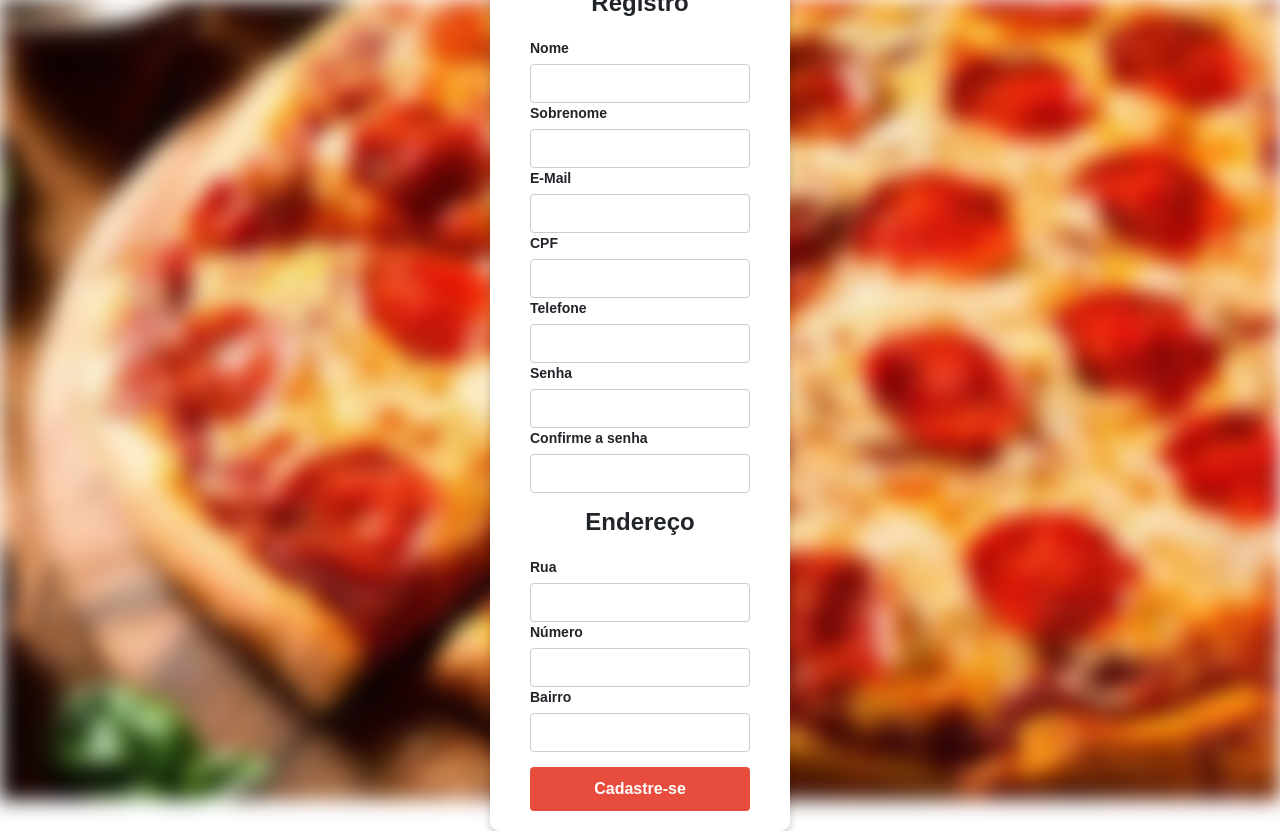
After one commit to rodrigues-renato/pizzaria, a Django app: page /cliente/registrar/ in a window 1280 px wide. The commit adds this page. Run offline with Django 5.2, Linux system fonts and the light colour scheme.

Commit message:
Adição das Views, Urls, e Templates usados para o registro de clientes

```diff
--- /dev/null
+++ b/clientes/forms.py
@@ -0,0 +1,61 @@
+from django import forms
+from django.contrib.auth import forms as form_user
+from .models import CustomUser
+from django.core.exceptions import ValidationError
+
+
+class UserChangeForm(form_user.UserChangeForm):
+    class Meta(form_user.UserChangeForm.Meta):
+        models = CustomUser
+
+
+class UserCreationForm(form_user.UserCreationForm):
+    class Meta(form_user.UserCreationForm.Meta):
+        models = CustomUser
+
+
+class RegisterForm(UserCreationForm):
+    first_name = forms.CharField(
+        required=True,
+        min_length=3,
+    )
+
+    last_name = forms.CharField(
+        required=True,
+        min_length=3,
+    )
+
+    email = forms.EmailField()
+
+    class Meta:
+        model = CustomUser
+        fields = (
+            'first_name',
+            'last_name',
+            'email',
+            'cpf',
+            'rua',
+            'bairro',
+            'numero',
+            'telefone',
+            'password1',
+            'password2',
+        )
+
+    def clean_email(self):
+        email = self.cleaned_data.get('email')
+
+        if CustomUser.objects.filter(email=email).exists():
+            self.add_error(
+                'email', ValidationError('E-mail already exists', code='invalid')
+            )
+
+        return email
+
+
+    def save(self, commit=True):
+        user = super().save(commit=False)
+        user.username = self.cleaned_data['email']
+        if commit:
+            user.save()
+        return user
--- a/clientes/models.py
+++ b/clientes/models.py
@@ -5,7 +5,7 @@ from django.contrib.auth.models import AbstractUser
 
 class CustomUser(AbstractUser):
     cpf = models.CharField(max_length=14, unique=True)
-    endereco = models.TextField()
-    nome = models.CharField(max_length=150)
-    sobrenome = models.CharField(max_length=150, blank=True, null=True)
     telefone = models.CharField(max_length=15)
+    rua = models.CharField(max_length=80)
+    bairro = models.CharField(max_length=80)
+    numero = models.CharField(max_length=10)
--- /dev/null
+++ b/clientes/templates/clientes/registrar.html
@@ -0,0 +1,81 @@
+{% extends "base.html" %}
+{% load static %}
+
+{% block title %}
+Registro
+{% endblock title %}
+
+
+
+{% block bg %}
+<div class="background"></div>
+
+<style>
+    .background {
+        position: absolute;
+        width: 100%;
+        height: 100%;
+        background: url("{% static 'clientes/img/pizza.jpg' %}") no-repeat center center/cover;
+        filter: blur(10px);
+        z-index: -1;
+    }
+</style>
+{% endblock bg %}
+
+{% block content %}
+    <div class="form-container">
+        <h2><b>Registro</b></h2>
+            <form method="POST">
+                {% csrf_token %}
+                {{ form.non_field_errors }}
+                <div class="form-group">
+                    {{ form.first_name.errors }}
+                    <label for="{{ form.first_name.id_for_label }}">Nome</label>
+                    {{ form.first_name }}
+
+                    {{ form.last_name.errors }}
+                    <label for="{{ form.last_name.id_for_label }}">Sobrenome</label>
+                    {{ form.last_name }}
+
+                    {{ form.email.errors }}
+                    <label for="{{ form.email.id_for_label }}">E-Mail</label>
+                    {{ form.email }}
+
+                    {{ form.cpf.errors }}
+                    <label for="{{ form.cpf.id_for_label }}">CPF</label>
+                    {{ form.cpf }}
+
+                    {{ form.telefone.errors }}
+                    <label for="{{ form.telefone.id_for_label }}">Telefone</label>
+                    {{ form.telefone }}
+
+
+                    {{  form.password1.errors }}
+                    <label for="{{ form.password1.id_for_label }}">Senha</label>
+                    {{ form.password1 }}
+
+                    {{  form.password2.errors }}
+                    <label for="{{ form.password2.id_for_label }}">Confirme a senha</label>
+                    {{ form.password2 }}
+                </div>
+
+                <h2><b>Endereço</b></h2>
+
+                <div class="form-group">
+                    {{ form.rua.errors }}
+                    <label for="{{ form.rua.id_for_label }}">Rua</label>
+                    {{ form.rua }}
+
+                    {{ form.numero.errors }}
+                    <label for="{{ form.numero.id_for_label }}">Número</label>
+                    {{ form.numero }}
+
+                    {{ form.bairro.errors }}
+                    <label for="{{ form.bairro.id_for_label }}">Bairro</label>
+                    {{ form.bairro }}
+                </div>
+                    <button type="submit" class="submit-btn">Cadastre-se</button>
+
+                </form>
+    </div>
+{% endblock content %}
--- /dev/null
+++ b/clientes/urls.py
@@ -0,0 +1,8 @@
+from django.urls import path
+from . import views
+app_name = 'clientes'
+
+urlpatterns = [
+    path('registrar/', views.registrar_cliente, name='registrar_cliente'),
+    path('login/', views.logar_cliente, name='logar_cliente'),
+]
--- a/clientes/views.py
+++ b/clientes/views.py
@@ -1,3 +1,25 @@
-from django.shortcuts import render
+from django.shortcuts import render, redirect
+from django.contrib import messages
+from django.urls import reverse_lazy
+from django.views.generic.edit import FormView
+from django.contrib.auth.models import User
+from django.contrib.auth import login
+from .forms import RegisterForm
 
-# Create your views here.
+
+def registrar_cliente(request):
+    form = RegisterForm()
+
+    if request.method == 'POST':
+        form = RegisterForm(request.POST)
+
+        if form.is_valid():
+            form.save()
+            messages.success(request, 'Usuário criado com sucesso')
+            return redirect('clientes:registrar_cliente')
+
+    return render(request, 'clientes/registrar.html', {'form':form})
+
+
+def logar_cliente(request):
+    ...
--- a/menu/urls.py
+++ b/menu/urls.py
@@ -1,6 +1,6 @@
 from django.urls import path
 from . import views
-app_name = 'presenca'
+app_name = 'menu'
 
 urlpatterns = [
     path('', views.index, name='index'),
--- a/pizzaria/urls.py
+++ b/pizzaria/urls.py
@@ -19,5 +19,6 @@ from django.urls import path, include
 
 urlpatterns = [
     path('admin/', admin.site.urls),
-    path('menu/', include('menu.urls'))
+    path('menu/', include('menu.urls')),
+    path('cliente/', include('clientes.urls')),
 ]
--- /dev/null
+++ b/templates/base.html
@@ -0,0 +1,26 @@
+{% load static %}
+<!doctype html>
+<html lang="pt-BR">
+  <head>
+    <meta charset="utf-8">
+    <meta name="viewport" content="width=device-width, initial-scale=1, shrink-to-fit=no">
+    <link href="https://cdn.jsdelivr.net/npm/bootstrap@5.3.3/dist/css/bootstrap.min.css" rel="stylesheet">
+    <link rel="stylesheet" href="{% static 'clientes/css/style.css' %}">
+    <title> {% block title %}{% endblock %}</title>
+  </head>
+
+  <body>
+    {% block bg %}{% endblock bg %}
+    <main>
+      {% if messages %}
+        {% for message in messages %}
+          <div class="alert {{ message.tags }}">
+            {{ message }}
+          </div>
+        {% endfor %}
+      {% endif %}
+      {% block content %}{% endblock content %}
+    </main>
+
+  </body>
+</html>
--- /dev/null
+++ b/templates/static/clientes/css/style.css
@@ -0,0 +1,141 @@
+:root {
+    --spacing: 1.5rem;
+    --link-dark-color: rgb(0, 83, 134);
+    --link-light-color: rgb(156, 217, 255);
+    --clr-white: rgb(245, 245, 255);
+    --clr-black: rgb(0, 0, 30);
+    --clr-light-gray: rgb(230, 230, 245);
+    --clr-dark-shadow-5: rgba(0, 0, 10, 5%);
+    --clr-dark-shadow-10: rgba(0, 0, 10, 10%);
+    --clr-dark-shadow-20: rgba(0, 0, 10, 20%);
+    --clr-light-shadow-5: rgba(200, 200, 255, 5%);
+    --clr-light-shadow-10: rgba(200, 200, 255, 10%);
+    --clr-light-shadow-20: rgba(200, 200, 255, 20%);
+    --main-page-width: 120rem;
+    --table-min-width: 60rem;
+    --biggest-font-size: 5rem;
+    --bigger-font-size: 4rem;
+    --big-font-size: 3.2rem;
+    --medium-font-size: 2.4rem;
+    --small-font-size: 1.6rem;
+    --smaller-font-size: 1rem;
+    --smallest-font-size: 1.2rem;
+    --transition-fast: 300ms;
+    --transition-medium: 600ms;
+    --transition-slow: 1s;
+    --default-border-radius: 4px;
+  }
+
+  img,
+  svg {
+    display: block;
+    max-width: 100%;
+  }
+
+body, html {
+    margin: 0;
+    padding: 0;
+    width: 100%;
+    height: 100%;
+    display: flex;
+    justify-content: center;
+    align-items: center;
+    font-family: Arial, sans-serif;
+}
+
+.background {
+    position: absolute;
+    width: 100%;
+    height: 100%;
+    background: url("{% static 'clientes/img/pizza.jpg' %}") no-repeat center center/cover;
+    filter: blur(10px);
+    z-index: -1;
+}
+
+.form-container {
+    background-color: white;
+    padding: 20px 40px;
+    border-radius: 10px;
+    width: 300px;
+    box-shadow: 0 4px 8px rgba(0, 0, 0, 0.2);
+    text-align: center;
+    padding: 20px 40px;
+}
+
+.form-container h2 {
+    margin-bottom: 20px;
+    font-size: 24px;
+}
+
+.form-container h3 {
+    margin-top: 20px;
+    margin-bottom: 10px;
+    font-size: 20px;
+}
+
+.form-group {
+    margin-bottom: 15px;
+    text-align: left;
+}
+
+.form-group label {
+    display: block;
+    margin-bottom: 5px;
+    font-weight: bold;
+    font-size: 14px;
+}
+
+.form-group input,
+.form-group select {
+    width: 100%;
+    padding: 8px;
+    font-size: 14px;
+    border: 1px solid #ccc;
+    border-radius: 4px;
+}
+
+.submit-btn {
+    width: 100%;
+    padding: 10px;
+    background-color: #e74c3c;
+    color: white;
+    font-size: 16px;
+    font-weight: bold;
+    border: none;
+    border-radius: 4px;
+    cursor: pointer;
+}
+
+.submit-btn:hover {
+    background-color: #c0392b;
+}
+
+.message {
+    max-width: 300px;
+    margin: var(--spacing) auto;
+    margin-top: calc(var(--spacing) * 2);
+    padding: var(--spacing);
+    text-align: center;
+    border-radius: var(--default-border-radius);
+    font-size: var(--smaller-font-size);
+  }
+
+  .message.success {
+    background: rgba(0, 255, 0, 0.3);
+    border: 1px solid rgba(0, 255, 0, 90%);
+  }
+
+  .message.error {
+    background: rgba(255, 0, 0, 0.3);
+    border: 1px solid rgba(255, 0, 0, 90%);
+  }
+
+  .message.warning {
+    background: rgba(255, 255, 0, 0.3);
+    border: 1px solid rgba(255, 255, 0, 90%);
+  }
+
+  .message.info {
+    background: rgba(0, 0, 255, 0.3);
+    border: 1px solid rgba(0, 0, 255, 0.3);
+  }
```
Also changed, not shown: clientes/admin.py (+9 -3 lines), menu/templates/menu/index.html (+7 -12 lines), menu/views.py (+7 -0 lines), pizzaria/settings.py (+22 -1 lines), README.md, clientes/migrations/0001_initial.py, funcionarios/migrations/0001_initial.py, menu/migrations/0001_initial.py, pedidos/migrations/0001_initial.py, templates/static/clientes/img/pizza.jpg (added).
